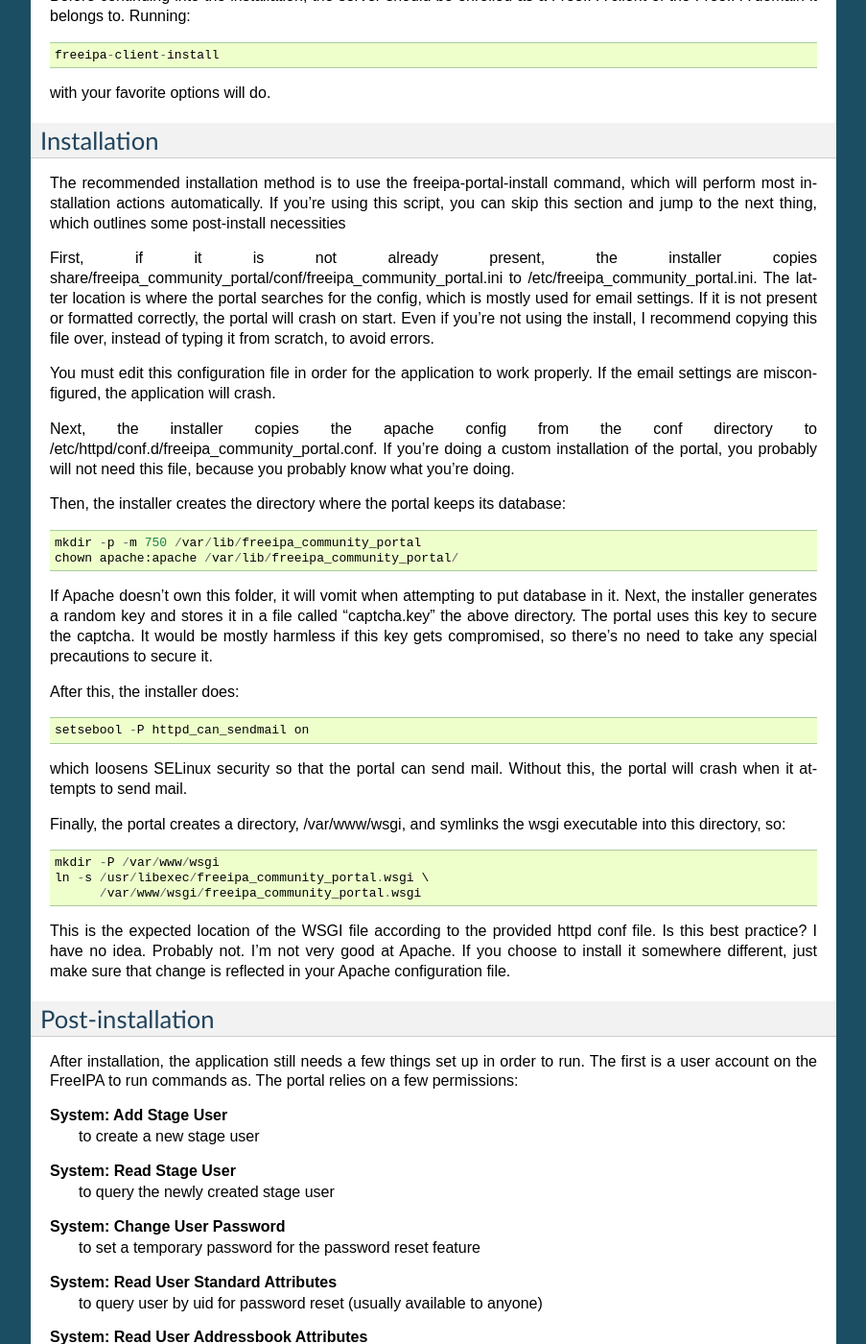
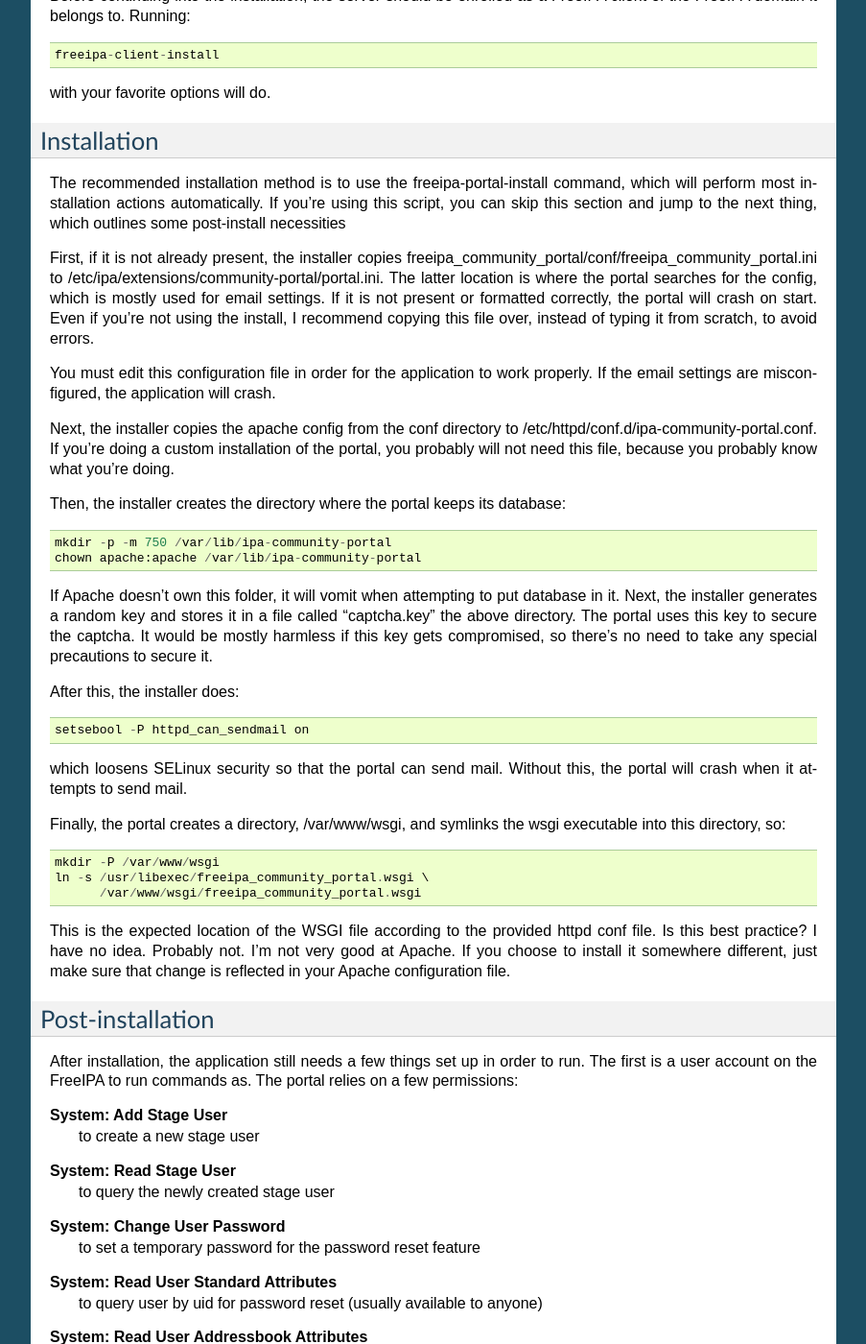
Before and after one commit to freeipa/freeipa-community-portal, a Sphinx documentation site: the page built from docs/deploy.rst, in a window 1280 px wide and 1400 px high, scrolled down 1044 px. Shown: the whole window at 96% size, without its empty margins (198-1101 px from the left). Built offline with Sphinx 7.4.7, drawn with Linux system fonts in a browser that asks for light colours; some of the changed text lies outside the part shown.

Commit message:
Change location of config files and runtime data

```diff
--- a/docs/deploy.rst
+++ b/docs/deploy.rst
@@ -68,25 +68,25 @@
 outlines some post-install necessities
 
 First, if it is not already present, the installer copies
-share/freeipa_community_portal/conf/freeipa_community_portal.ini to
-/etc/freeipa_community_portal.ini. The latter location is where the portal
-searches for the config, which is mostly used for email settings. If it is not
-present or formatted correctly, the portal will crash on start. Even if you're
-not using the install, I recommend copying this file over, instead of typing
-it from scratch, to avoid errors.
+freeipa_community_portal/conf/freeipa_community_portal.ini to
+/etc/ipa/extensions/community-portal/portal.ini. The latter location is where
+the portal searches for the config, which is mostly used for email settings.
+If it is not present or formatted correctly, the portal will crash on start.
+Even if you're not using the install, I recommend copying this file over,
+instead of typing it from scratch, to avoid errors.
 
 You must edit this configuration file in order for the application to work
 properly. If the email settings are misconfigured, the application will crash.
 
 Next, the installer copies the apache config from the conf directory to
-/etc/httpd/conf.d/freeipa_community_portal.conf. If you're doing a custom
+/etc/httpd/conf.d/ipa-community-portal.conf. If you're doing a custom
 installation of the portal, you probably will not need this file, because you
 probably know what you're doing.
 
 Then, the installer creates the directory where the portal keeps its database::
 
-    mkdir -p -m 750 /var/lib/freeipa_community_portal
-    chown apache:apache /var/lib/freeipa_community_portal/
+    mkdir -p -m 750 /var/lib/ipa-community-portal
+    chown apache:apache /var/lib/ipa-community-portal
 
 If Apache doesn't own this folder, it will vomit when attempting to put
 database in it. Next, the installer generates a random key and stores it in a
@@ -148,15 +148,14 @@
 ``ipa-getkeytab``. You must properly secure the keytab, so it can only be
 read by the webserver::
 
-    ipa-getkeytab -s IPA_SERVER_HOSTNAME -p portal@YOUR.REALM -k /etc/ipa/portal.keytab
-    chown apache:apache /etc/ipa/portal.keytab
-    chmod 640 /etc/ipa/portal.keytab
+    ipa-getkeytab -s IPA_SERVER_HOSTNAME -p portal@YOUR.REALM -k /etc/ipa/extensions/community-portal/portal.keytab
+    chown apache:apache /etc/ipa/extensions/community-portal/portal.keytab
+    chmod 640 /etc/ipa/extensions/community-portal/portal.keytab
 
 If you don't remember the values for IPA server and realm, have a look at
-``/etc/ipa/default.conf``. You can set the path to keytab in
-``/etc/freeipa_community_portal.ini``. The app sets the environment variable
-``KRB5_CLIENT_KTNAME``, when the value is not empty. ipalib picks the keytab
-up automatically.
+``/etc/ipa/default.conf``. You can set the path to keytab in ``portal.ini``.
+The app sets the environment variable ``KRB5_CLIENT_KTNAME``, when the value
+is not empty. ipalib picks the keytab up automatically.
 
 After all this, you should probably set up and configure mod_ssl and put the
 app behind HTTPS, but that is outside of the scope of this guide.
```
Also changed, not shown: 4 other files.
